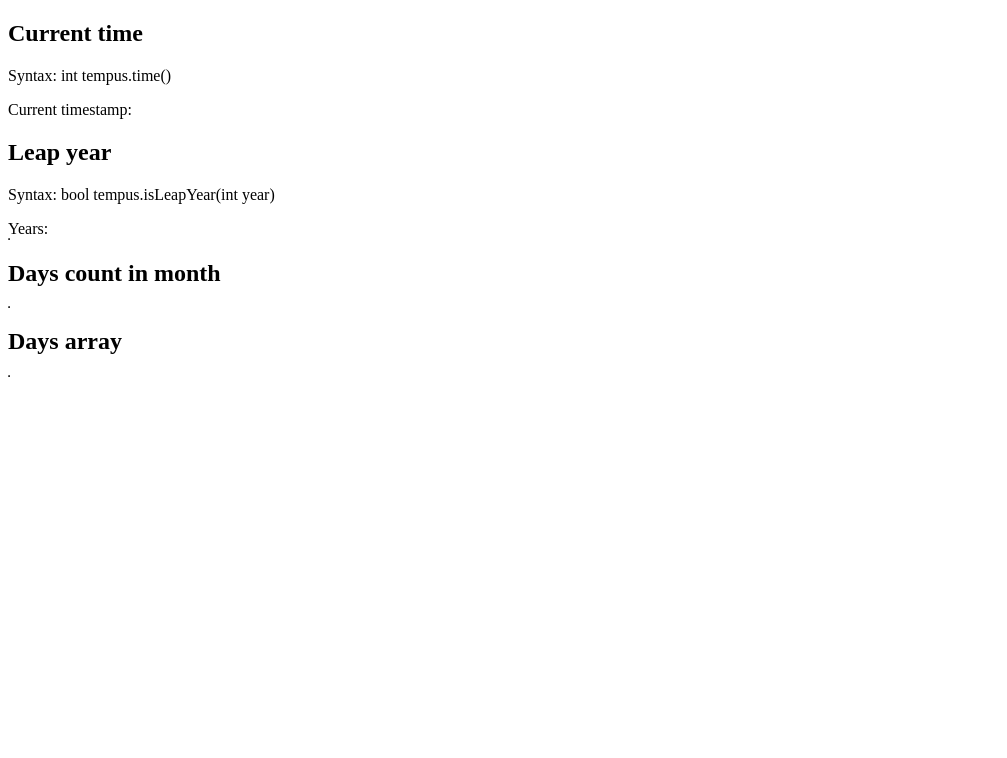
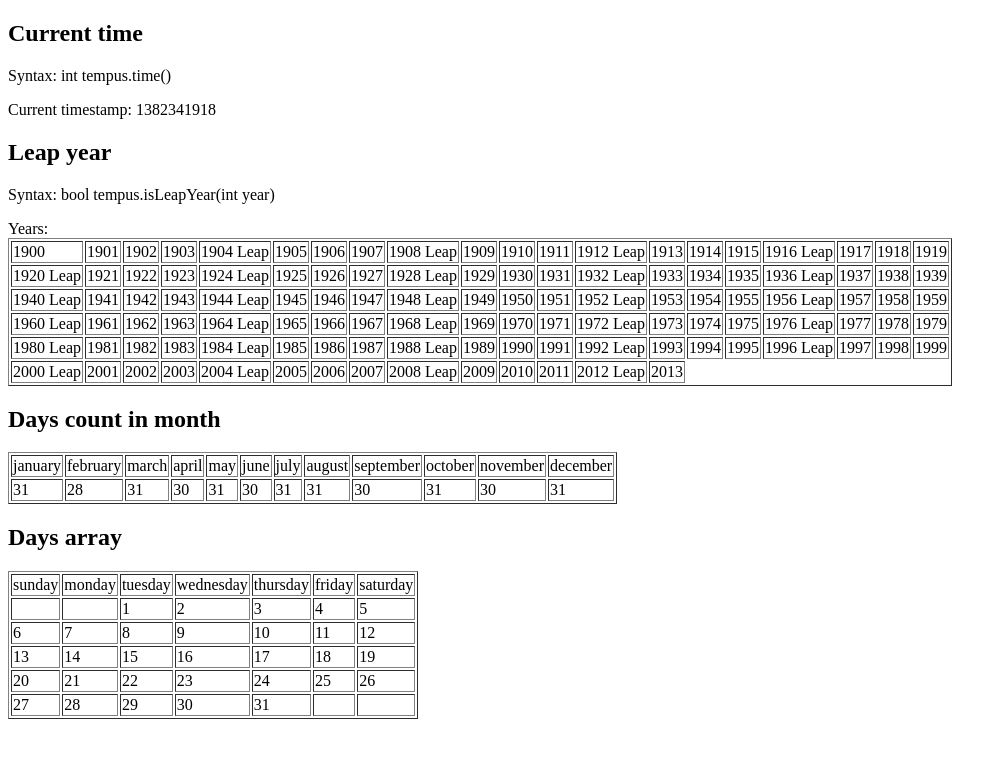
Before and after one commit to crusat/tempus-js, a plain HTML site: page index.html in a window 1280 px wide. Shown: the whole page, without its empty margins (0-1007 px from the left). Drawn offline with Linux system fonts and the light colour scheme.

Commit message:
fix path

```diff
--- a/index.html
+++ b/index.html
@@ -2,7 +2,7 @@
 <html>
 <head>
     <title></title>
-    <script type="text/javascript" src="tempus.js"></script>
+    <script type="text/javascript" src="js/tempus.js"></script>
     <script type="text/javascript" src="demo.js"></script>
 </head>
 <body>
```
